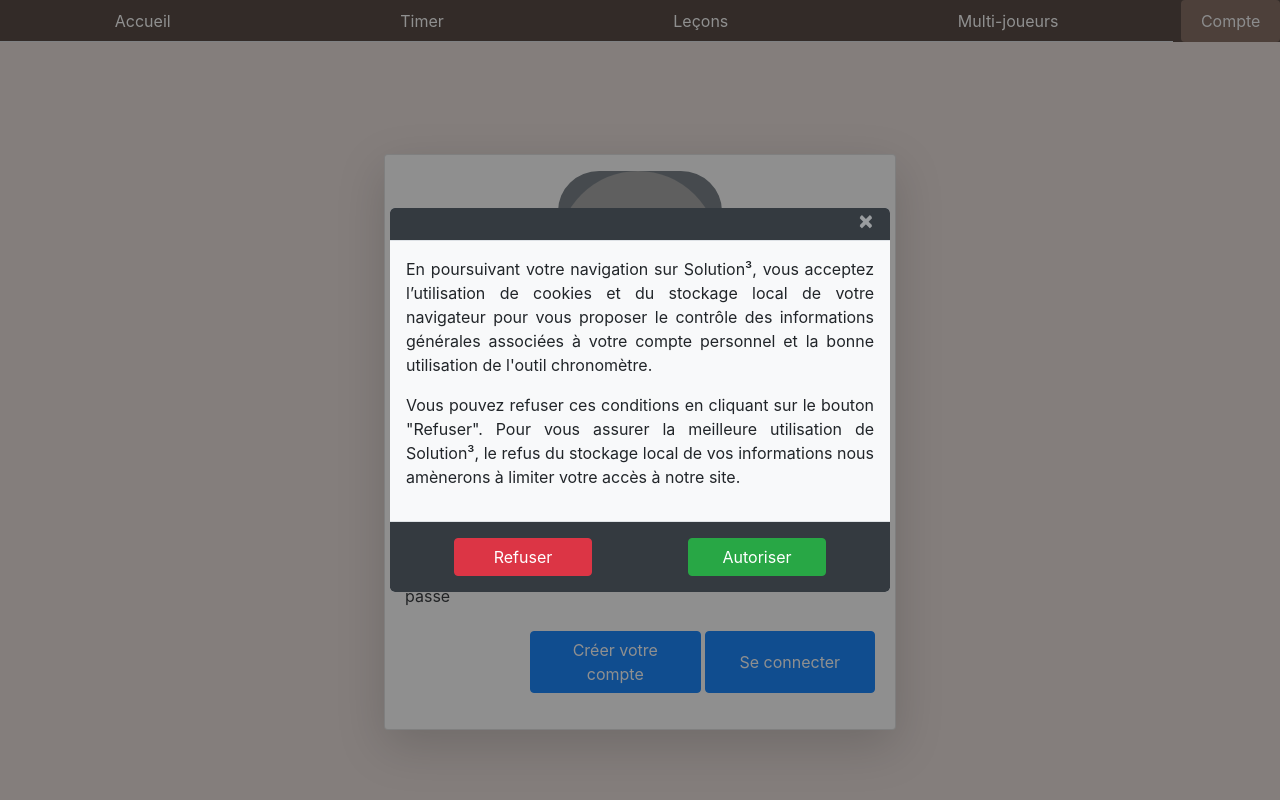
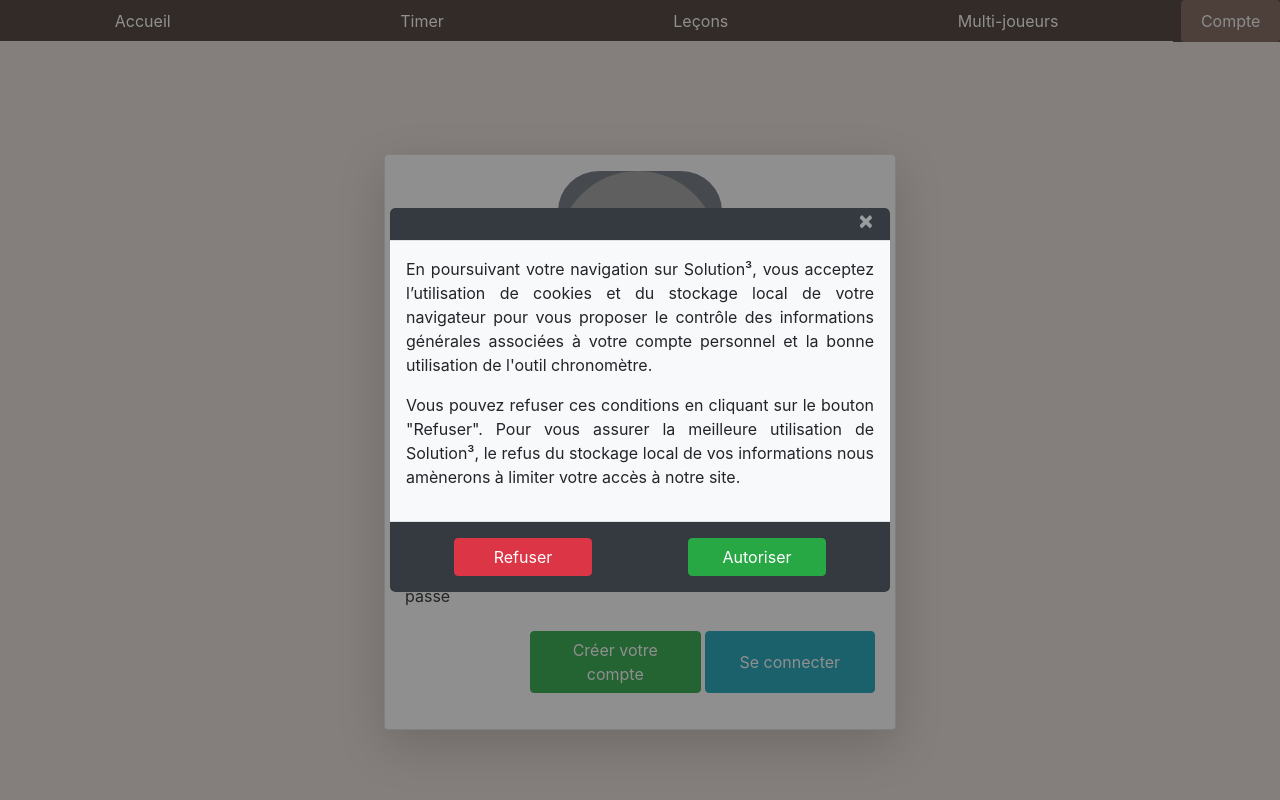
Before and after one commit to PierreMonvoisin/Solution3-PHP, a PHP site: page /login.php in a window 1280 px wide. Run offline with PHP 8.4, Linux system fonts and the light colour scheme; grey boxes are pictures that could not be loaded.

Commit message:
Redirection fonctionnelle et boutons plus beau

```diff
--- a/login.php
+++ b/login.php
@@ -20,7 +20,7 @@
    <div class="card m-auto pt-3 shadow-lg" id="loginCard">
      <div class="card-body">
        <h3 class="card-title text-center mb-4">Connection</h3>
-       <form id="loginForm" action="login.php" method="post" autocomplete="on">
+       <form id="loginForm" action="user.php" method="post" autocomplete="on">
          <div class="form-group row">
            <label for="loginMail" class="col-sm-3 col-form-label">Email</label>
            <div class="col-sm-9">
@@ -35,7 +35,7 @@
          </div>
          <div class="form-group row">
            <div class="col-sm-9 offset-sm-3 d-flex flex-column">
-             <button type="submit" class="btn btn-primary w-50">Se connecter</button>
+             <button type="submit" class="btn btn-success w-50">Se connecter</button>
              <a href="#!" class="pt-3">Mot de passe oublié ?</a>
            </div>
          </div>
@@ -54,7 +54,7 @@
      </div>
      <div class="card-body">
        <h3 class="card-title text-center">Nouveau Compte</h3>
-       <form id="newUserForm" action="login.php" method="post" autocomplete="on">
+       <form id="newUserForm" action="user.php" method="post" autocomplete="on">
          <div class="form-group row">
            <label for="newMail" class="col-sm-3 col-form-label">Email</label>
            <div class="col-sm-9">
@@ -75,8 +75,8 @@
          </div>
          <div class="form-group row">
            <div class="col-sm-9 offset-sm-3 d-flex">
-             <button type="submit" class="btn btn-primary w-50 mr-1">Créer votre compte</button>
-             <button name="connected" type="submit" id="loginButton" class="btn btn-primary w-50">Se connecter</button>
+             <button type="submit" formactin="user.php" class="btn btn-success w-50 mr-1">Créer votre compte</button>
+             <button formaction="login.php" name="connected" type="submit" id="loginButton" class="btn btn-info w-50">Se connecter</button>
            </div>
          </div>
        </form>
```
